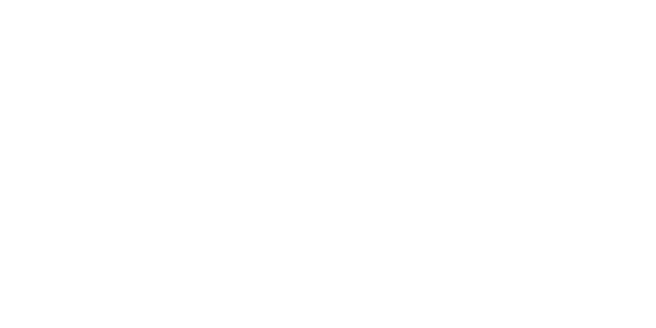
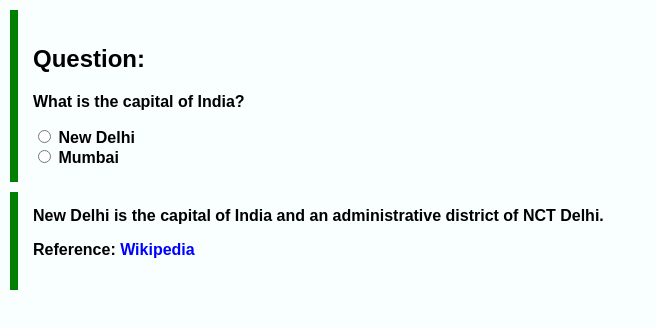
Before and after one commit to acciojob/trivia-Dip-Ka, a website: page main.html in a window 1280 px wide. Shown: the whole page, without its empty margins (0-656 px from the left). Drawn offline with Linux system fonts and the light colour scheme.

Commit message:
created a submission

```diff
--- a/main.html
+++ b/main.html
@@ -1,16 +1,28 @@
-<!DOCTYPE html>
-
+ <!DOCTYPE html>
 <html>
 
 <head>
-	<link rel="stylesheet" href="styles.css">
+    <link rel="stylesheet" href="styles.css">
 </head>
 
 <body>
-	<!-- the entire body must be written by student -->
-    <script type="text/javascript" src="./script.js">
-</script>
-
+    <div class="question-container">
+        <h2>Question:</h2>
+        <p>What is the capital of India?</p>
+        <form>
+            <input type="radio" id="option1" name="answer" value="New Delhi">
+            <label for="option1">New Delhi</label><br>
+            <input type="radio" id="option2" name="answer" value="Mumbai">
+            <label for="option2">Mumbai</label><br>
+        </form>
+    </div>
+    <div class="quotation">
+        <blockquote>
+            New Delhi is the capital of India and an administrative district of NCT Delhi.
+        </blockquote>
+        <p>Reference: <a href="https://en.wikipedia.org/wiki/New_Delhi" target="_blank">Wikipedia</a></p>
+    </div>
+    <script type="text/javascript" src="./script.js"></script>
 </body>
 
 </html>
--- a/styles.css
+++ b/styles.css
@@ -1,2 +1,35 @@
+body {
+    font-family: Arial, sans-serif;
+    margin: 0;
+    padding: 0;
+    background-color: #f8fffe;
+}
 
+.question-container {
+    max-width: 600px;
+    margin: 10px;
+    padding: 15px;
+    border-left: 8px solid green;
+    background-color: #f8fffe;
+    font-weight: bold;
+}
+
+.quotation {
+    max-width: 600px;
+    margin: 10px;
+    padding: 15px;
+    border-left: 8px solid green;
+    background-color: #f8fffe;
+    font-weight: bold;
+}
+
+blockquote {
+    margin: 0;
+    padding: 0;
+}
+
+a {
+    text-decoration: none;
+    color: blue;
+}
 /* Your CSS Code here. */
```
